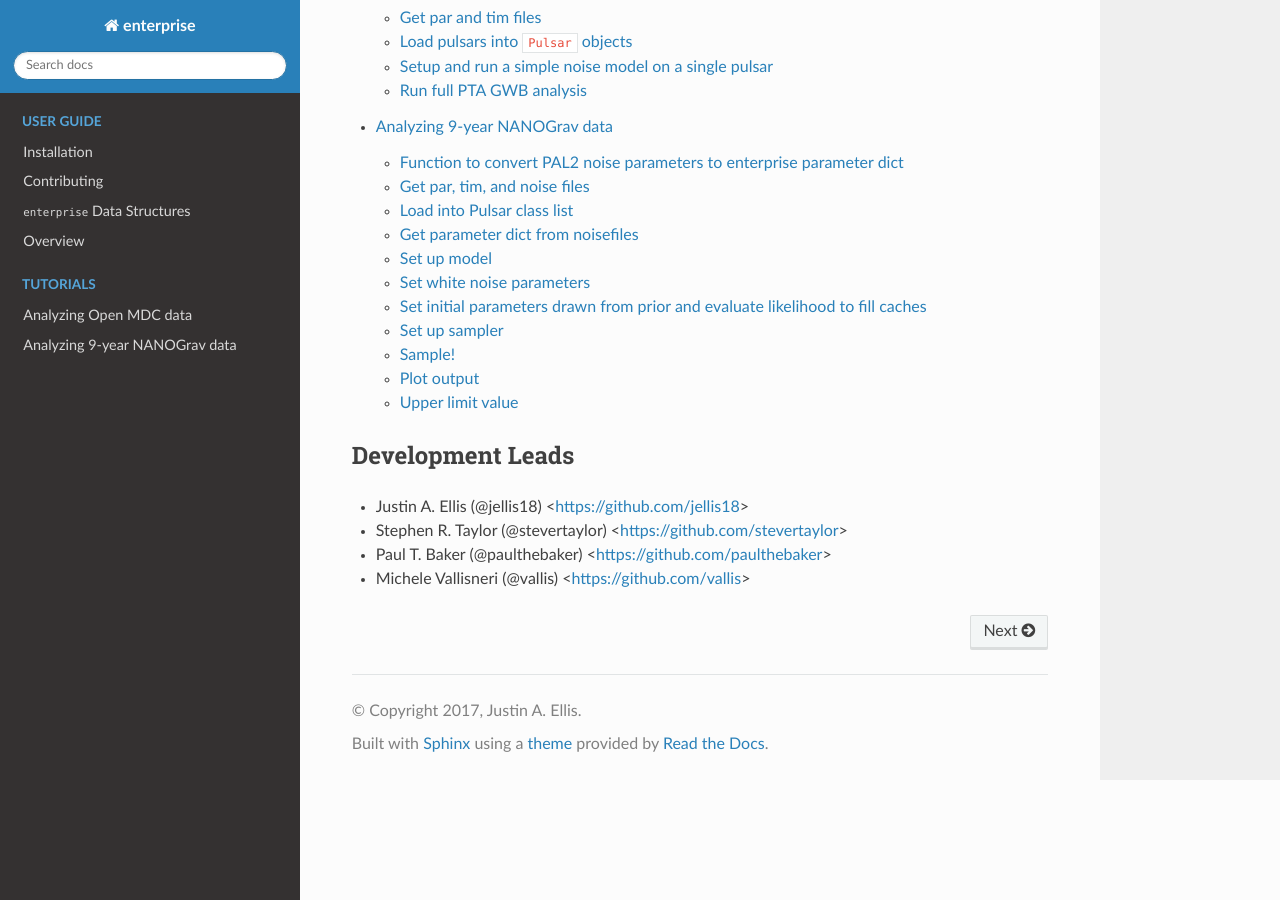
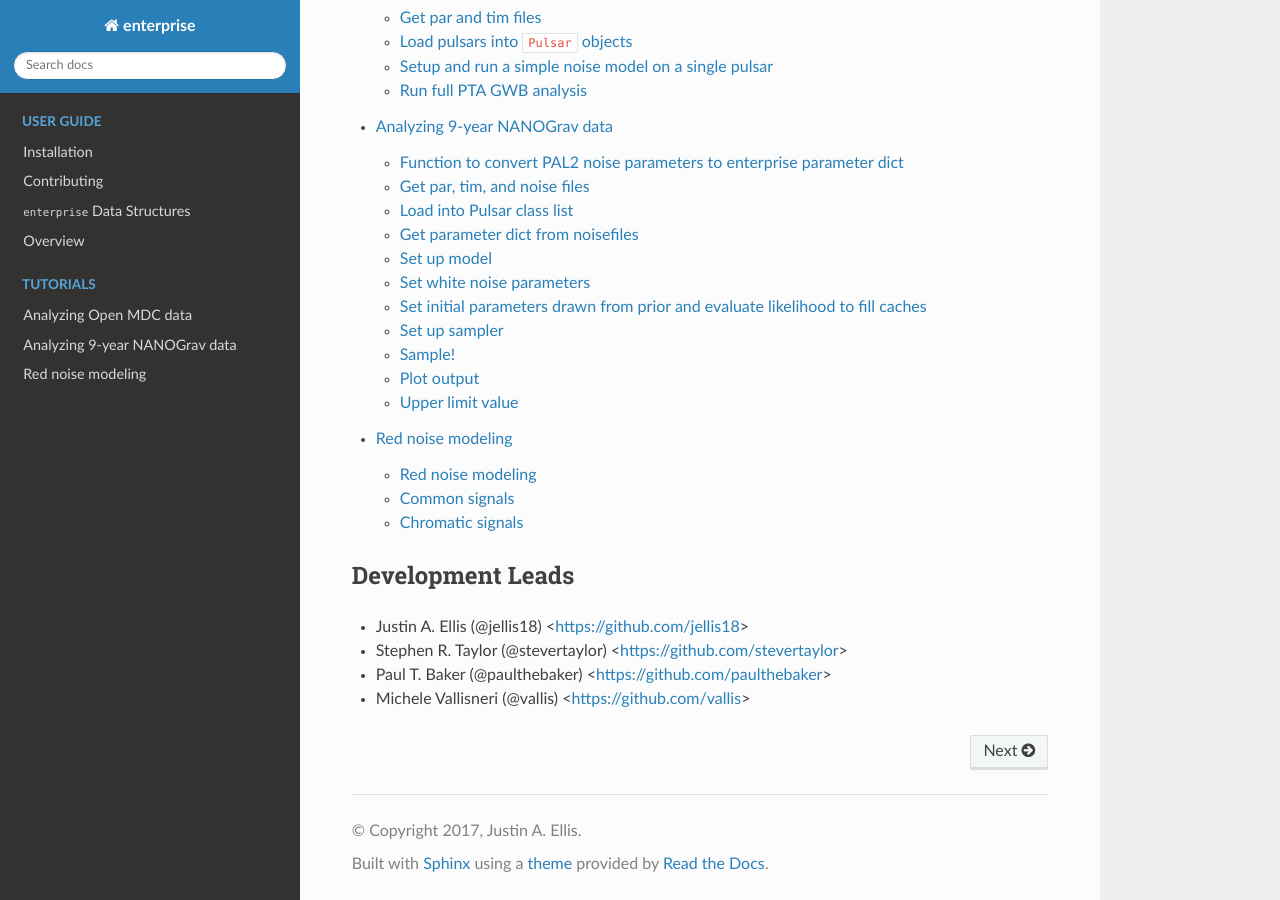
Before and after one commit to nanograv/enterprise, a Sphinx documentation site: the page built from docs/index.rst, in a window 1280 px wide and 900 px high, scrolled down 936 px. Built offline with Sphinx 7.4.7 and the Read the Docs theme 3.1.0, drawn with Linux system fonts in a browser that asks for light colours; pages that are not in the unit, such as notebooks, are missing from menus; some of the changed lines change nothing that is shown.

Commit message:
Added FFT documentation

```diff
--- /dev/null
+++ b/docs/fft.rst
@@ -0,0 +1,103 @@
+
+.. module:: enterprise
+   :noindex:
+
+.. note:: This tutorial was generated from a Jupyter notebook that can be
+          downloaded `here <_static/notebooks/mdc.ipynb>`_.
+
+.. _mdc:
+
+Red noise modeling
+=======================
+
+In the beginning of Enterprise red noise modeling, the red noise prior was
+always modeled as a diagonal matrix, meaning that the Fourier coefficients
+were assumed to be uncorrelated. This model was introduced by Lentati et al.
+(2013), and explained by van Haasteren and Vallisneri (2014). In practice this
+has been a good-enough approximation, but it is not exact.
+
+As of early 2025 we now have a more realistic implementation of red noise
+priors that include correlations between the basis functions. The `FFT`
+method as it is called is a rank-reduced time-domain implementation, meaning
+it does not rely on Fourier modes, but on regularly sampled coarse grained
+time samples. Here we briefly explain how to use it.
+
+
+
+Red noise modeling
+-------------------
+
+The traditional old-style way of modeling was done like:
+
+.. code:: python
+
+    rn_pl = powerlaw(log10_A=rn_log10_A, gamma=rn_gamma)
+    rn_phi = gp_signals.FourierBasisGP(spectrum=rn_pl, components=n_components, Tspan=Tspan)
+
+For the FFT time-domain model, one would do:
+
+.. code:: python
+
+    rn_pl = powerlaw(log10_A=rn_log10_A, gamma=rn_gamma)
+    rn_fft = gp_signals.FFTBasisGP(spectrum=rn_pl, components=n_components, oversample=3, cutoff=3)
+
+The same spectral function can be used. Free spectrum is NOT supported yet.
+Instead of `components`, we can also pass `knots=`, where it is understood that
+`knots=2*n_components+1`. This is because `components` actually means
+frequencies.  In the time-domain, the number of `knots` is the number of
+`modes+1`, because we cannot just omit the DC term.
+
+The `oversample` parameter determines how densely the PSD is sampled in
+frequencies. With `oversample=1` we would use frequencies at spacing of
+`df=1/T`.  With `oversample=3` (the default), the frequency spacing is
+`df=1/(3T)`. Note that this is a way to numerically approximate the
+Wiener-Khinchin integral. With oversample sufficiently large, the FFT is an
+excellent approximation of the analytical integral. For powerlaw signals,
+`oversample=3` seems a very reasonable choice.
+
+The `cutoff` parameter is used to specify below which frequency `fcut = 1 /
+(cutoff*Tspan)` we set the PSD equal to zero. Note that this parameterization
+(which is also in Discovery) is a bit ambiguous, as fcut may not correspond to
+an actual bin of the FFT: especially if oversample is not a high number this
+can cause a mismatch. In case of a mismatch, `fcut` is rounded up to the next
+oversampled-FFT frequency bin. Instead of `cutoff`, the parameter `cutbins` can
+also be used (this overrides cutoff). With cutbins the low-frequency cutoff is
+set at: `fcut = cutbins / (oversample * Tspan)`, and its interpretation is less
+ambiguous: it is the number of bins of the over-sampled PSD of the FFT that is
+being zeroed out.
+
+Common signals
+--------------
+
+For common signals, instead of:
+
+.. code:: python
+
+    gw_pl = powerlaw(log10_A=gw_log10_A, gamma=gw_gamma)
+    orf = utils.hd_orf()
+    crn_phi = gp_signals.FourierBasisCommonGP(gw_pl, orf, components=20, name='gw', Tspan=Tspan)
+
+
+one would do:
+
+.. code:: python
+
+    gw_pl = powerlaw(log10_A=gw_log10_A, gamma=gw_gamma)
+    orf = utils.hd_orf()
+    crn_fft = gp_signals.FFTBasisCommonGP(gw_pl, orf, components=20, name='gw', Tspan=Tspan, start_time=start_time)
+
+Chromatic signals
+-----------------
+
+DM-variations and Chromatic noise can be similarly set up:
+
+.. code:: python
+
+    nknots = 81
+    dm_basis = utils.create_fft_time_basis_dm(nknots=nknots)
+    dm_pl = powerlaw(log10_A=dm_log10_A, gamma=dm_gamma)
+    dm_fft = gp_signals.FFTBasisGP(dm_pl, basis=dm_basis, nknots=nknots, name='dmgp')
+
+    chrom_basis = utils.create_fft_time_basis_chromatic(nknots=nknots, idx=chrom_idx)
+    chrom_pl = powerlaw(log10_A=chrom_log10_A, gamma=chrom_gamma)
+    chrom_fft = gp_signals.FFTBasisGP(chrom_pl, basis=chrom_basis, nknots=nknots, name='chromgp')
--- a/docs/index.rst
+++ b/docs/index.rst
@@ -42,6 +42,7 @@
 
    mdc
    nano9
+   fft
 
 .. toctree::
    :maxdepth: 2
```
